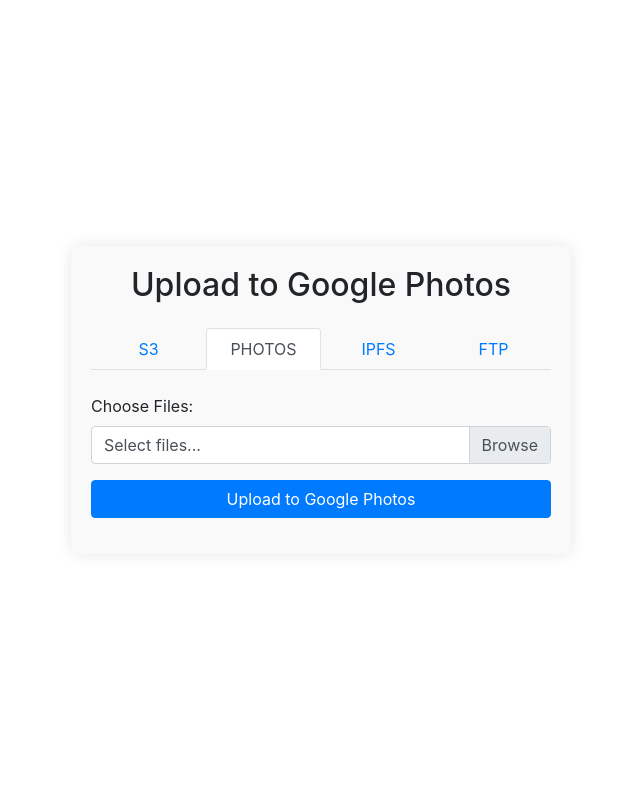
After one commit to Bhushan21z/s3media-storage, a Flask app: page /google_upload in a window 1280 px wide. The commit adds this page. Shown: the whole page, without its empty margins (319-959 px from the left). Run offline with Flask 3, Linux system fonts and the light colour scheme; the visitor is signed in with stand-in values (Sample User, id 1); some libraries are stand-ins or nearby versions.

Commit message:
google photos api integrated

```diff
--- a/app.py
+++ b/app.py
@@ -1,43 +1,175 @@
-# app.py
-
-from flask import Flask, render_template, request, redirect, url_for, flash
+import os
 import boto3
+import google.auth
+from flask import Flask, render_template, request, flash, redirect, url_for, session
 from config import Config
-import os
+from google.oauth2.credentials import Credentials
+from google_auth_oauthlib.flow import Flow
+from googleapiclient.discovery import build
+import requests
 
 app = Flask(__name__)
+app.config.from_object(Config)
 app.config['SECRET_KEY'] = os.getenv('SECRET_KEY')
 
-# Initialize the S3 client
-s3_client = boto3.client(
-    's3',
-    aws_access_key_id=Config.AWS_ACCESS_KEY_ID,
-    aws_secret_access_key=Config.AWS_SECRET_ACCESS_KEY,
-    region_name=Config.S3_REGION
-)
+# OAuth Scopes for Google Photos API
+SCOPES = ['https://www.googleapis.com/auth/photoslibrary.readonly',
+          'https://www.googleapis.com/auth/photoslibrary.appendonly']
 
-@app.route('/', methods=['GET', 'POST'])
+# Allow insecure transport for local development (disable in production)
+os.environ['OAUTHLIB_INSECURE_TRANSPORT'] = '1'
+
+def get_google_photos_service():
+    if 'credentials' not in session:
+        return None
+
+    creds = Credentials(
+        token=session['credentials']['token'],
+        refresh_token=session['credentials'].get('refresh_token'),
+        token_uri=session['credentials']['token_uri'],
+        client_id=session['credentials']['client_id'],
+        client_secret=session['credentials']['client_secret'],
+        scopes=session['credentials']['scopes']
+    )
+
+    return build('photoslibrary', 'v1', credentials=creds, static_discovery=False)
+
+def upload_to_google_photos(files):
+    service = get_google_photos_service()
+
+    if not service:
+        flash("You need to login to Google Photos first!")
+        return redirect(url_for('login'))
+
+    for file in files:
+        file_name = file.filename
+        # Upload media to Google Photos
+        upload_token = upload_media_to_google_photos(service, file, file_name)
+        if upload_token:
+            create_media_item(service, upload_token, file_name)
+            flash(f'Successfully uploaded {file_name} to Google Photos!')
+
+def upload_media_to_google_photos(service, file, file_name):
+    upload_url = "https://photoslibrary.googleapis.com/v1/uploads"
+    headers = {
+        "Authorization": f"Bearer {service._http.credentials.token}",
+        "Content-Type": "application/octet-stream",
+        "X-Goog-Upload-File-Name": file_name,
+        "X-Goog-Upload-Protocol": "raw",
+    }
+    response = requests.post(upload_url, headers=headers, data=file.read())
+    if response.status_code == 200:
+        return response.text  # Upload token
+    else:
+        flash(f"Failed to upload {file_name} to Google Photos")
+        return None
+
+def create_media_item(service, upload_token, file_name):
+    new_media_item = {
+        "newMediaItems": [
+            {
+                "simpleMediaItem": {
+                    "uploadToken": upload_token
+                }
+            }
+        ]
+    }
+    service.mediaItems().batchCreate(body=new_media_item).execute()
+
+def upload_to_s3(files):
+    s3 = boto3.client(
+        's3',
+        aws_access_key_id=app.config['AWS_ACCESS_KEY_ID'],
+        aws_secret_access_key=app.config['AWS_SECRET_ACCESS_KEY'],
+        region_name=app.config['S3_REGION']
+    )
+    for file in files:
+        file_name = file.filename
+        s3.upload_fileobj(file, app.config['S3_BUCKET'], file_name)
+        flash(f'Successfully uploaded {file_name} to S3!')
+
+@app.route('/login')
+def login():
+    # Create OAuth flow instance
+    flow = Flow.from_client_secrets_file(
+        app.config['GOOGLE_PHOTOS_CREDENTIALS_FILE'],
+        scopes=SCOPES,
+        redirect_uri=url_for('oauth_callback', _external=True)
+    )
+
+    authorization_url, state = flow.authorization_url(
+        access_type='offline',
+        include_granted_scopes='true'
+    )
+
+    session['state'] = state
+    return redirect(authorization_url)
+
+@app.route('/oauth_callback')
+def oauth_callback():
+    state = session['state']
+
+    flow = Flow.from_client_secrets_file(
+        app.config['GOOGLE_PHOTOS_CREDENTIALS_FILE'],
+        scopes=SCOPES,
+        state=state,
+        redirect_uri=url_for('oauth_callback', _external=True)
+    )
+
+    flow.fetch_token(authorization_response=request.url)
+
+    credentials = flow.credentials
+
+    session['credentials'] = {
+        'token': credentials.token,
+        'refresh_token': credentials.refresh_token,
+        'token_uri': credentials.token_uri,
+        'client_id': credentials.client_id,
+        'client_secret': credentials.client_secret,
+        'scopes': credentials.scopes
+    }
+
+    session['google_signed_in'] = True
+    return redirect(url_for('google_upload'))
+
+@app.route('/google_upload', methods=['GET', 'POST'])
+def google_upload():
+    if 'credentials' not in session:
+        return redirect(url_for('login'))
+
+    google_signed_in = session.get('google_signed_in', False)
+    if request.method == 'POST':
+        files = request.files.getlist('file')
+        upload_to_google_photos(files)
+
+    return render_template('google_upload.html', google_signed_in=google_signed_in)
+
+@app.route('/s3_upload', methods=['GET', 'POST'])
+def s3_upload():
+    if request.method == 'POST':
+        storage_service = request.form.get('storage-service')
+
+        if storage_service == 's3':
+            files = request.files.getlist('file')
+            upload_to_s3(files)
+        elif storage_service == 'gphotos':
+            return redirect(url_for('login'))
+        else:
+            flash('Invalid storage service selected!')
+
+    return render_template('s3_upload.html')
+
+@app.route('/ipfs_upload', methods=['GET', 'POST'])
+def ipfs_upload():
+    return render_template('ipfs_upload.html')
+
+@app.route('/ftp_upload', methods=['GET', 'POST'])
+def ftp_upload():
+    return render_template('ftp_upload.html')
+
+@app.route('/', methods=['GET'])
 def index():
-    if request.method == 'POST':
-        if 'files' not in request.files:
-            flash('No files part')
-            return redirect(request.url)
-
-        files = request.files.getlist('files')
-
-        if len(files) == 0 or files[0].filename == '':
-            flash('No selected files')
-            return redirect(request.url)
-
-        for file in files:
-            if file:
-                file_name = file.filename
-                s3_client.upload_fileobj(file, Config.S3_BUCKET, file_name)
-                flash(f'{file_name} successfully uploaded to S3')
-
-        return redirect(url_for('index'))
-
-    return render_template('index.html')
+    return redirect(url_for('s3_upload'))
 
 if __name__ == '__main__':
-    app.run(debug=True)
+    app.run(port=5000, debug=True)
--- a/config.py
+++ b/config.py
@@ -7,7 +7,9 @@ from dotenv import load_dotenv
 load_dotenv()
 
 class Config:
+    STORAGE_SERVICE = os.getenv('STORAGE_SERVICE', 's3')
     AWS_ACCESS_KEY_ID = os.getenv('AWS_ACCESS_KEY_ID')
     AWS_SECRET_ACCESS_KEY = os.getenv('AWS_SECRET_ACCESS_KEY')
     S3_BUCKET = os.getenv('S3_BUCKET')
     S3_REGION = os.getenv('S3_REGION')
+    GOOGLE_PHOTOS_CREDENTIALS_FILE = os.getenv('GOOGLE_PHOTOS_CREDENTIALS_FILE', 'credentials.json')
--- a/static/styles.css
+++ b/static/styles.css
@@ -1,49 +1,32 @@
-/* static/styles.css */
-
-body {
-    font-family: Arial, sans-serif;
-    background-color: #f7f7f7;
+body, html {
+    height: 100%;
+}
+.main-container {
+    height: 100%;
     display: flex;
     justify-content: center;
     align-items: center;
-    height: 100vh;
 }
-
-.container {
-    background-color: #fff;
+.upload-container {
+    max-width: 500px;
+    width: 100%;
     padding: 20px;
-    border-radius: 5px;
-    box-shadow: 0 0 10px rgba(0, 0, 0, 0.1);
+    border-radius: 8px;
+    box-shadow: 0 0 15px rgba(0, 0, 0, 0.1);
+    background-color: #f9f9f9;
 }
-
-h1 {
-    margin-bottom: 20px;
+.custom-file-label::after {
+    content: "Browse";
 }
-
-form {
-    display: flex;
-    flex-direction: column;
+.nav-tabs {
+    border-bottom: 1px solid #dee2e6;
 }
-
-input[type="file"] {
-    margin-bottom: 10px;
+.nav-item {
+    flex: 1;
 }
-
-input[type="submit"] {
-    padding: 10px;
-    background-color: #007BFF;
-    color: #fff;
-    border: none;
-    border-radius: 5px;
-    cursor: pointer;
+.nav-link {
+    text-align: center;
 }
-
-input[type="submit"]:hover {
-    background-color: #0056b3;
+.tab-content {
+    margin-top: 20px;
 }
-
-ul {
-    list-style: none;
-    padding: 0;
-    color: green;
-}
--- /dev/null
+++ b/templates/google_upload.html
@@ -0,0 +1,81 @@
+<!DOCTYPE html>
+<html lang="en">
+<head>
+    <meta charset="UTF-8">
+    <meta name="viewport" content="width=device-width, initial-scale=1.0">
+    <title>Google Photos Upload</title>
+    <!-- Bootstrap CSS -->
+    <link href="https://stackpath.bootstrapcdn.com/bootstrap/4.5.2/css/bootstrap.min.css" rel="stylesheet">
+    <link rel="stylesheet" href="/static/styles.css">
+</head>
+<body>
+    <div class="container-fluid main-container">
+        <div class="upload-container">
+            <h2 class="text-center mb-4">Upload to Google Photos</h2>
+
+            <!-- Tab navigation -->
+            <ul class="nav nav-tabs mb-4" id="uploadTabs" role="tablist">
+                <li class="nav-item">
+                    <a class="nav-link" id="s3-tab" href="/s3_upload" role="tab" aria-controls="s3" aria-selected="false">S3</a>
+                </li>
+                <li class="nav-item">
+                    <a class="nav-link active" id="gphotos-tab" href="#google" role="tab" aria-controls="gphotos" aria-selected="true">PHOTOS</a>
+                </li>
+                <li class="nav-item">
+                    <a class="nav-link" id="ipfs-tab" href="/ipfs_upload" role="tab" aria-controls="ipfs" aria-selected="false">IPFS</a>
+                </li>
+                <li class="nav-item">
+                    <a class="nav-link" id="ftp-tab" href="/ftp_upload" role="tab" aria-controls="ftp" aria-selected="false">FTP</a>
+                </li>
+            </ul>
+
+            <!-- Conditional content -->
+            {% if google_signed_in %}
+                <!-- Google Photos Upload Form -->
+                <form method="POST" enctype="multipart/form-data" action="/google_upload">
+                    <div class="form-group">
+                        <label for="file">Choose Files:</label>
+                        <div class="custom-file">
+                            <input type="file" class="custom-file-input" id="file" name="file" multiple>
+                            <label class="custom-file-label" for="file">Select files...</label>
+                        </div>
+                    </div>
+                    <button type="submit" class="btn btn-primary btn-block mt-3">Upload to Google Photos</button>
+                </form>
+            {% else %}
+                <div class="google-signin">
+                    <a href="/login" class="btn btn-danger btn-block mt-3">Sign in with Google</a>
+                </div>
+            {% endif %}
+
+            <!-- Flash messages -->
+            <div class="mt-3">
+                {% with messages = get_flashed_messages() %}
+                {% if messages %}
+                    <div class="alert alert-info" role="alert">
+                        <ul>
+                        {% for message in messages %}
+                            <li>{{ message }}</li>
+                        {% endfor %}
+                        </ul>
+                    </div>
+                {% endif %}
+                {% endwith %}
+            </div>
+        </div>
+    </div>
+
+    <!-- Bootstrap JS and dependencies -->
+    <script src="https://code.jquery.com/jquery-3.5.1.slim.min.js"></script>
+    <script src="https://cdn.jsdelivr.net/npm/@popperjs/core@2.11.0/dist/umd/popper.min.js"></script>
+    <script src="https://stackpath.bootstrapcdn.com/bootstrap/4.5.2/js/bootstrap.min.js"></script>
+
+    <script>
+        // Update the label text of the file input with the selected file names
+        $(".custom-file-input").on("change", function() {
+            let fileNames = Array.from(this.files).map(file => file.name).join(", ");
+            $(this).next(".custom-file-label").html(fileNames);
+        });
+    </script>
+</body>
+</html>
```
Also changed, not shown: photos-script.py (added, +59 -0 lines), templates/ftp_upload.html (added, +73 -0 lines), templates/index.html (deleted, +0 -29 lines), templates/ipfs_upload.html (added, +73 -0 lines), templates/s3_upload.html (added, +75 -0 lines), readme.md (added).
